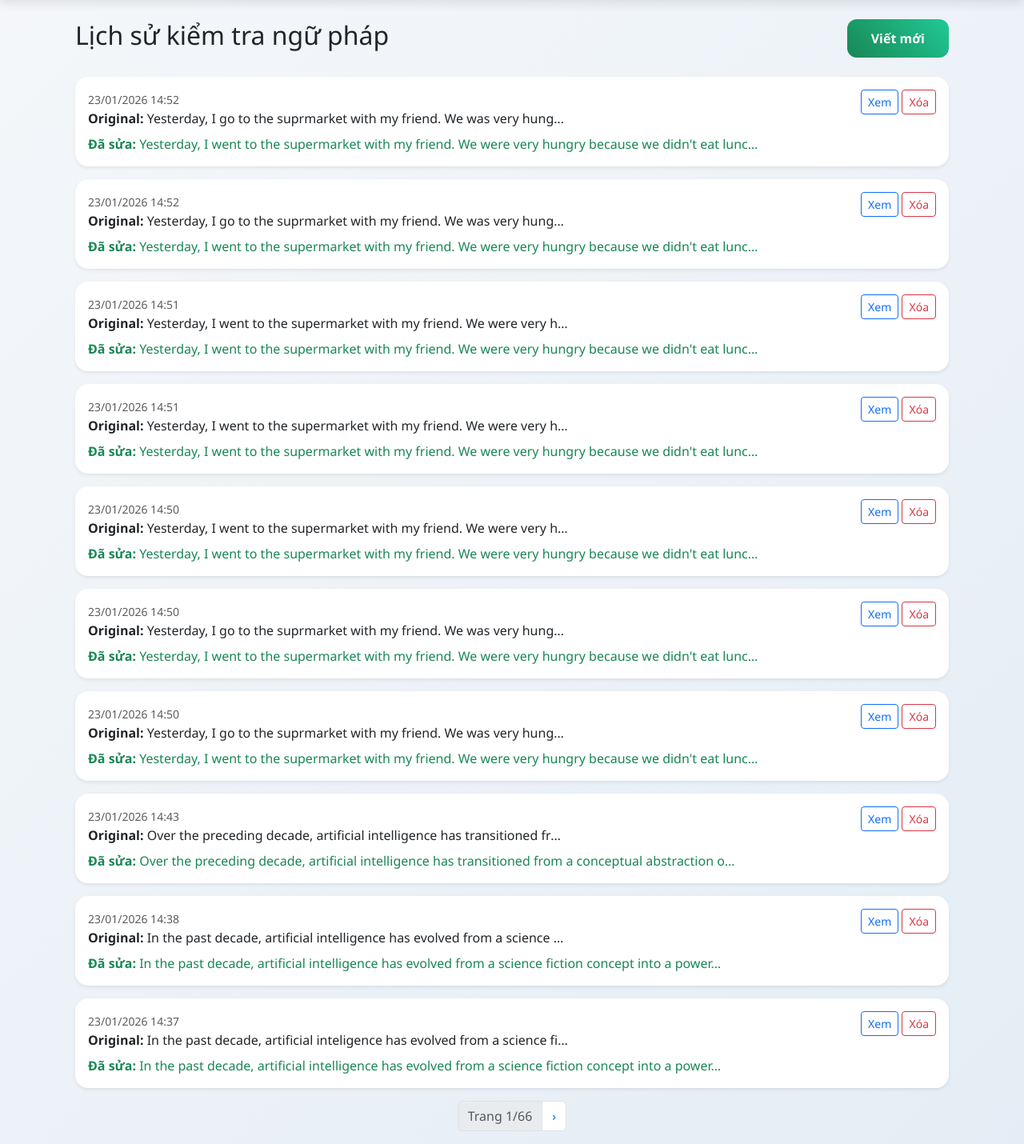
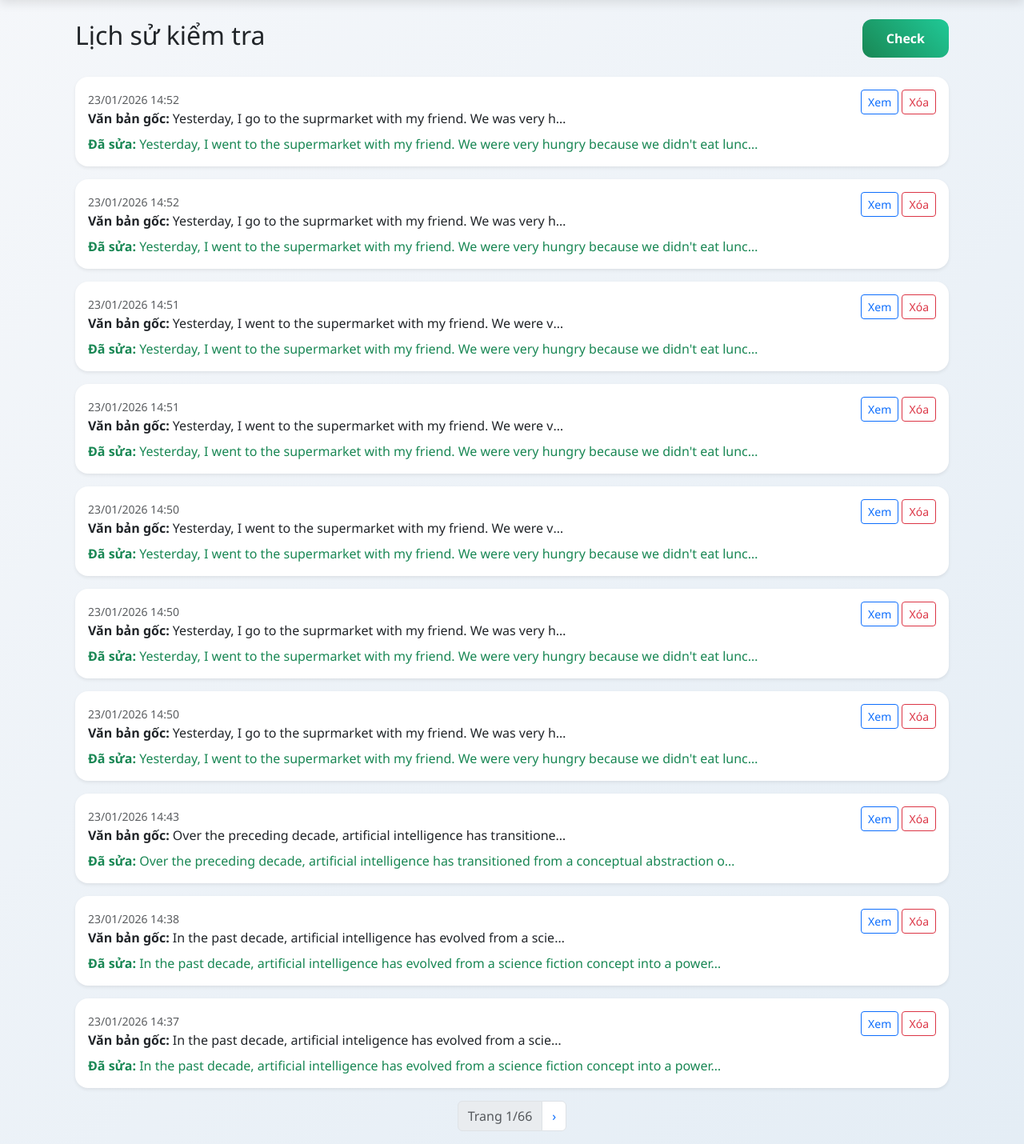
Before and after one commit to 23130194-collab/ProjectPython, a Django app: page /history/ in a window 1280 px wide. Shown: the part 56-1486 px from the top of the page at 80% size. Run offline with Django 5.2, Linux system fonts and the light colour scheme; a user stored in the database is signed in; data comes from the database, SQL or seed files in the repository; both versions use the stored data as it was after the commit; some libraries are stand-ins or nearby versions.

Commit message:
Push code

```diff
--- a/grammar_checker_project/grammar_checker/checkers/openrouter_checker.py
+++ b/grammar_checker_project/grammar_checker/checkers/openrouter_checker.py
@@ -8,7 +8,7 @@ class OpenRouterChecker(BaseGrammarChecker):
     def __init__(self):
         # API Configuration
         self.api_url = "https://openrouter.ai/api/v1/chat/completions"
-        self.api_key = "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"
+        self.api_key = "xxxxx"
 
         self.model = "google/gemini-2.0-flash-001"
 
--- a/grammar_checker_project/grammar_checker/templates/history/list.html
+++ b/grammar_checker_project/grammar_checker/templates/history/list.html
@@ -6,8 +6,8 @@
 {% block content %}
 <div class="container mt-4">
     <div class="d-flex justify-content-between align-items-center mb-4">
-        <h2>Lịch sử kiểm tra ngữ pháp</h2>
-        <a href="{% url 'editor' %}" class="btn btn-success">Viết mới</a>
+        <h2>Lịch sử kiểm tra</h2>
+        <a href="{% url 'editor' %}" class="btn btn-success">Check</a>
     </div>
 
     {% if requests %}
@@ -20,7 +20,7 @@
                             {{ req.created_at|date:"d/m/Y H:i" }}
                         </small>
                         <p class="mb-2 text-truncate" style="max-width: 600px;">
-                            <strong>Original:</strong> {{ req.original_text|truncatechars:120 }}
+                            <strong>Văn bản gốc:</strong> {{ req.original_text|truncatechars:120 }}
                         </p>
                         <p class="mb-0 text-success">
                             <strong>Đã sửa:</strong> {{ req.corrected_text|truncatechars:100 }}
```
Also changed, not shown: grammar_checker_project/db.sqlite3.
